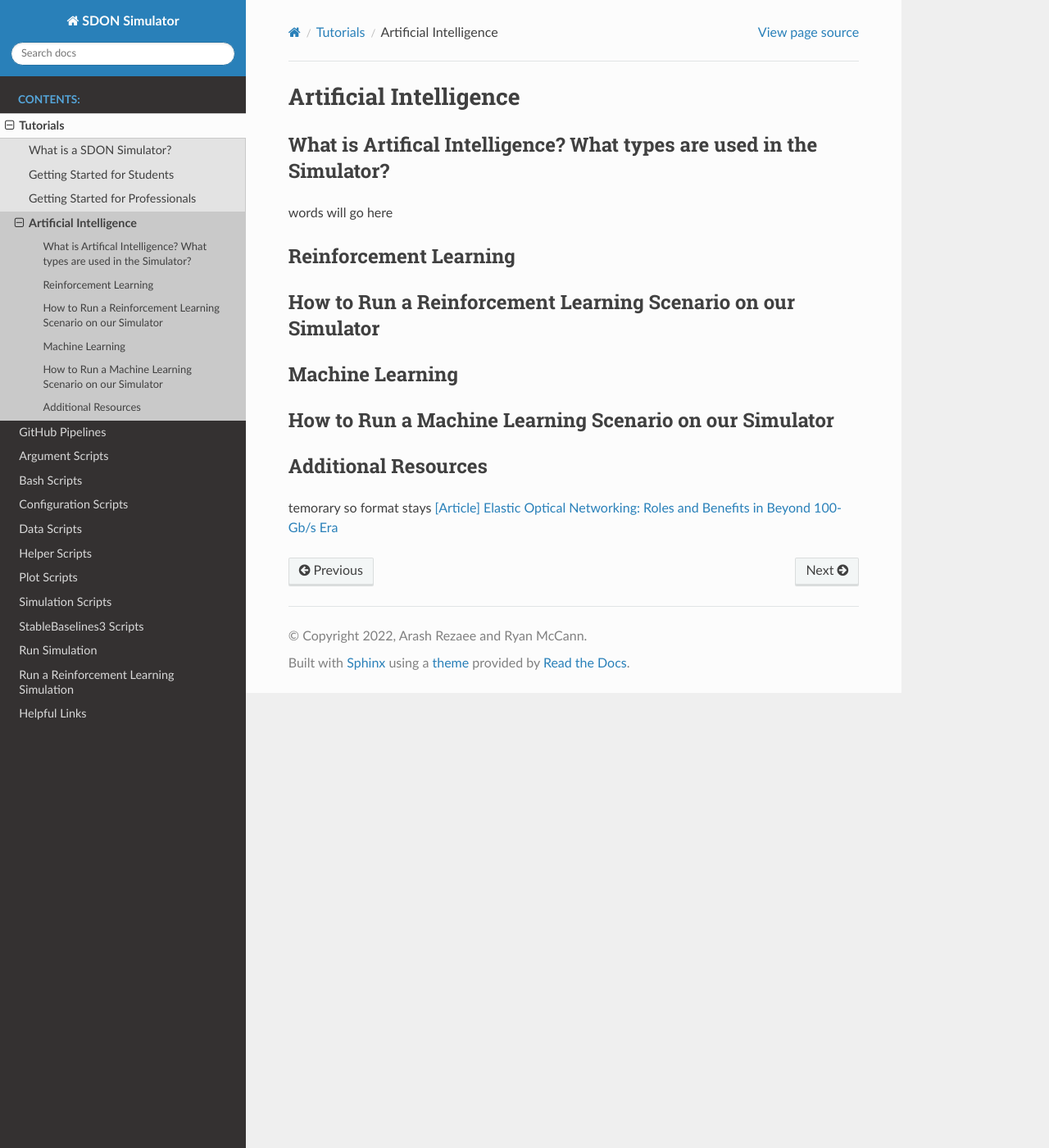
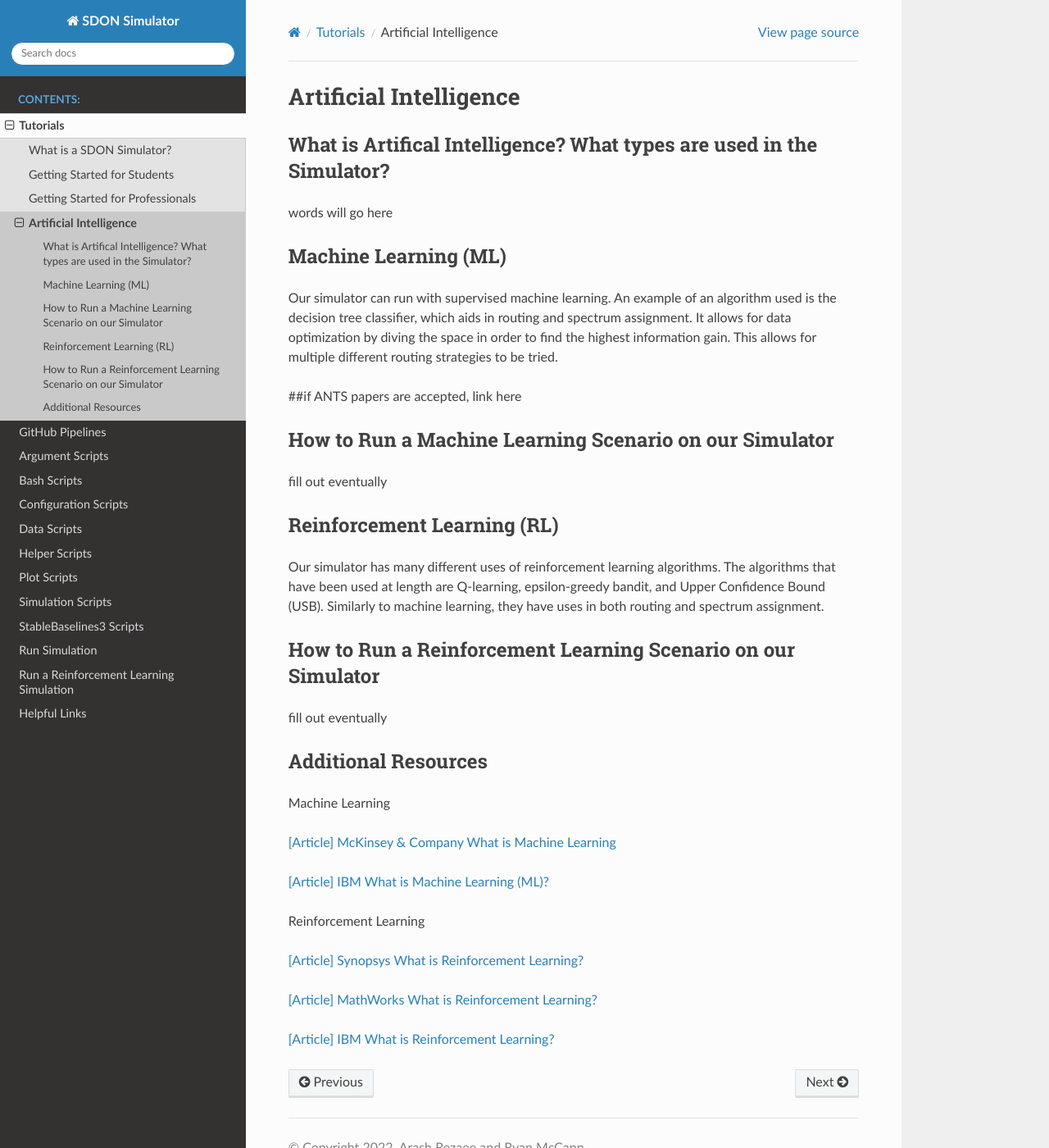
Before and after one commit to SDNNetSim/SDON_simulator, a Sphinx documentation site: the page built from docs/tutorials/artifical_intelligence.rst, in a window 1280 px wide and 1400 px high. Shown: the whole window at 82% size. Built offline with Sphinx 7.4.7 and the Read the Docs theme 2.0.0, drawn with Linux system fonts in a browser that asks for light colours; pages that are not in the unit, such as notebooks, are missing from menus.

Commit message:
Add beginning of Machine Learning and Reinforcement Learning sections

```diff
--- a/docs/tutorials/artifical_intelligence.rst
+++ b/docs/tutorials/artifical_intelligence.rst
@@ -5,20 +5,45 @@ What is Artifical Intelligence? What types are used in the Simulator?
 ---------------------------------------------------------------------
 words will go here
 
-Reinforcement Learning
-----------------------
+Machine Learning (ML)
+---------------------
+Our simulator can run with supervised machine learning. An example of an algorithm used is the decision tree classifier,
+which aids in routing and spectrum assignment. It allows for data optimization by diving the space in order to find the
+highest information gain. This allows for multiple different routing strategies to be tried.
+
+##if ANTS papers are accepted, link here
+
+How to Run a Machine Learning Scenario on our Simulator
+-------------------------------------------------------
+fill out eventually
+
+Reinforcement Learning (RL)
+---------------------------
+Our simulator has many different uses of reinforcement learning algorithms. The algorithms that have been used at length
+are Q-learning, epsilon-greedy bandit, and Upper Confidence Bound (USB). Similarly to machine learning, they have uses
+in both routing and spectrum assignment.
 
 How to Run a Reinforcement Learning Scenario on our Simulator
 -------------------------------------------------------------
-
-Machine Learning
-----------------
-
-How to Run a Machine Learning Scenario on our Simulator
--------------------------------------------------------
+fill out eventually
 
 Additional Resources
 --------------------
-temorary so format stays
-`[Article] Elastic Optical Networking: Roles and Benefits in Beyond 100-Gb/s Era
-<https://doi.org/10.1109/JLT.2016.2642480>`_
+Machine Learning
+
+`[Article] McKinsey & Company What is Machine Learning
+<https://www.mckinsey.com/featured-insights/mckinsey-explainers/what-is-machine-learning>`_
+
+`[Article] IBM What is Machine Learning (ML)?
+<https://www.ibm.com/topics/machine-learning>`_
+
+Reinforcement Learning
+
+`[Article] Synopsys What is Reinforcement Learning?
+<https://www.synopsys.com/glossary/what-is-reinforcement-learning.html>`_
+
+`[Article] MathWorks What is Reinforcement Learning?
+<https://www.mathworks.com/discovery/reinforcement-learning.html>`_
+
+`[Article] IBM What is Reinforcement Learning?
+<https://www.ibm.com/topics/reinforcement-learning>`_
```
